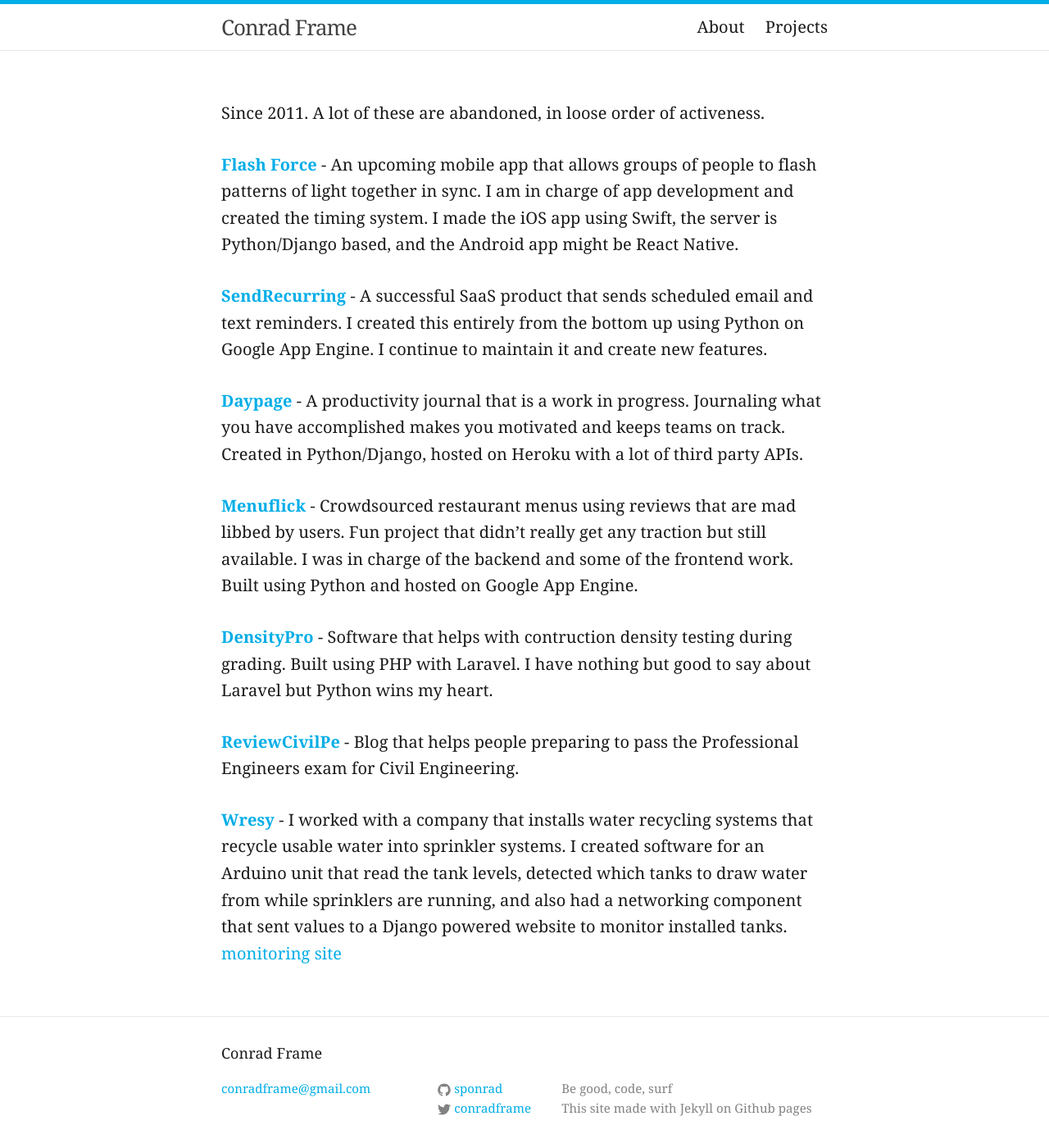
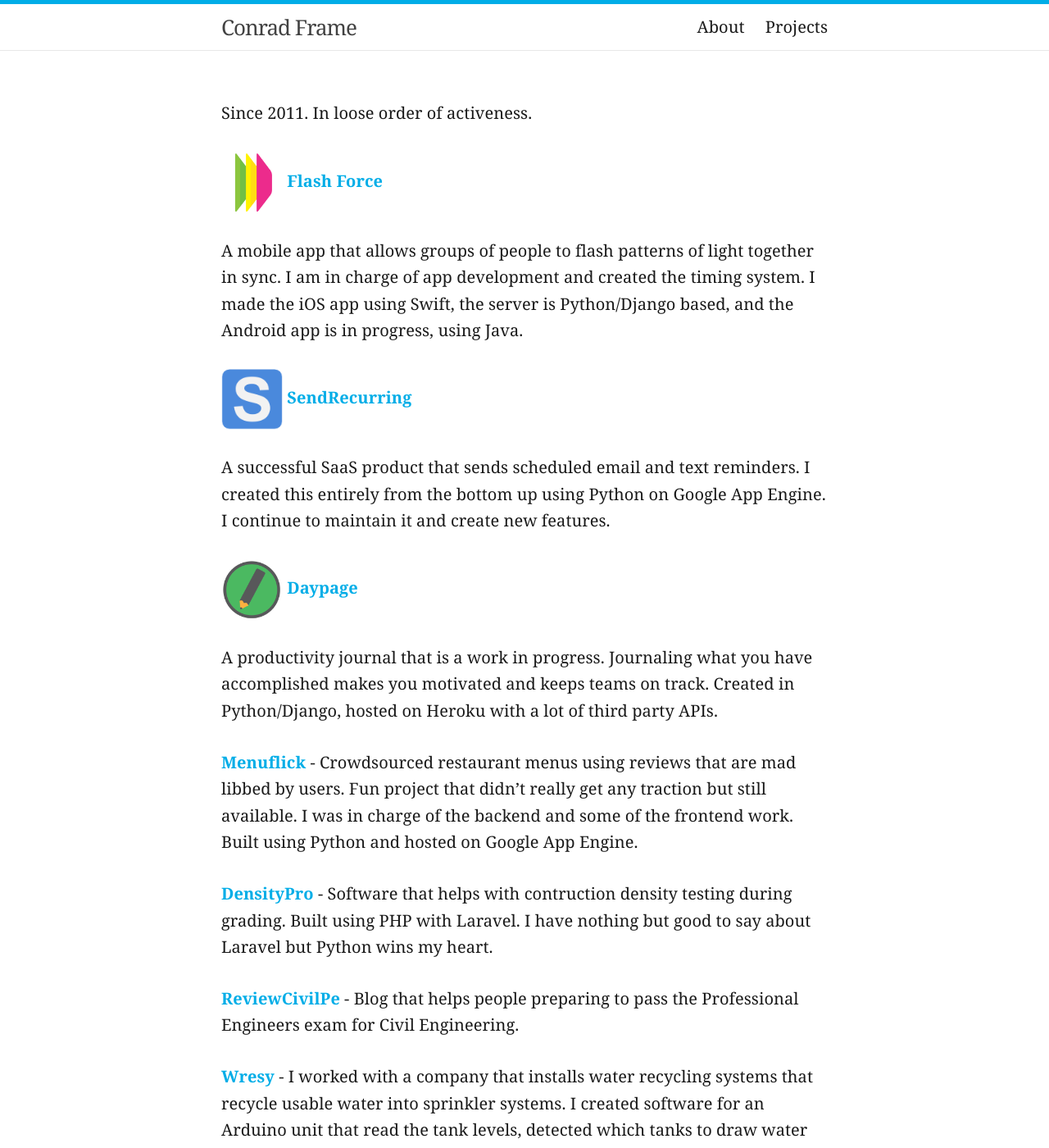
Before and after one commit to sponrad/sponrad.github.io, a Jekyll site: the page built from projects.md, in a window 1280 px wide and 1400 px high. Shown: the whole window at 82% size. Built offline with Jekyll 4.4.1, drawn with Linux system fonts in a browser that asks for light colours.

Commit message:
images to projects

```diff
--- a/projects.md
+++ b/projects.md
@@ -4,13 +4,22 @@
 permalink: /projects/
 ---
 
-Since 2011. A lot of these are abandoned, in loose order of activeness.
+Since 2011. In loose order of activeness.
 
-**[Flash Force](http://www.flashforceapp.com)** - An upcoming mobile app that allows groups of people to flash patterns of light together in sync. I am in charge of app development and created the timing system. I made the iOS app using Swift, the server is Python/Django based, and the Android app might be React Native.
+<img src="/assets/fficon.png" width="75">
+**[Flash Force](http://www.flashforceapp.com)**
 
-**[SendRecurring](http://www.sendrecurring.com)** - A successful SaaS product that sends scheduled email and text reminders. I created this entirely from the bottom up using Python on Google App Engine. I continue to maintain it and create new features.
+A mobile app that allows groups of people to flash patterns of light together in sync. I am in charge of app development and created the timing system. I made the iOS app using Swift, the server is Python/Django based, and the Android app is in progress, using Java.
 
-**[Daypage](https://daypage.co)** - A productivity journal that is a work in progress. Journaling what you have accomplished makes you motivated and keeps teams on track. Created in Python/Django, hosted on Heroku with a lot of third party APIs.
+<img src="/assets/sr-s.png" width="75">
+**[SendRecurring](http://www.sendrecurring.com)**
+
+A successful SaaS product that sends scheduled email and text reminders. I created this entirely from the bottom up using Python on Google App Engine. I continue to maintain it and create new features.
+
+<img src="/assets/DayPage.png" width="75">
+**[Daypage](https://daypage.co)**
+
+A productivity journal that is a work in progress. Journaling what you have accomplished makes you motivated and keeps teams on track. Created in Python/Django, hosted on Heroku with a lot of third party APIs.
 
 **[Menuflick](http://www.menuflick.com)** - Crowdsourced restaurant menus using reviews that are mad libbed by users. Fun project that didn't really get any traction but still available. I was in charge of the backend and some of the frontend work. Built using Python and hosted on Google App Engine.
 
```
Also changed, not shown: assets/DayPage.png (added), assets/fficon.png (added), assets/portraitwh.jpg (added), assets/sr-s.png (added), readme.txt, 1 other file.
